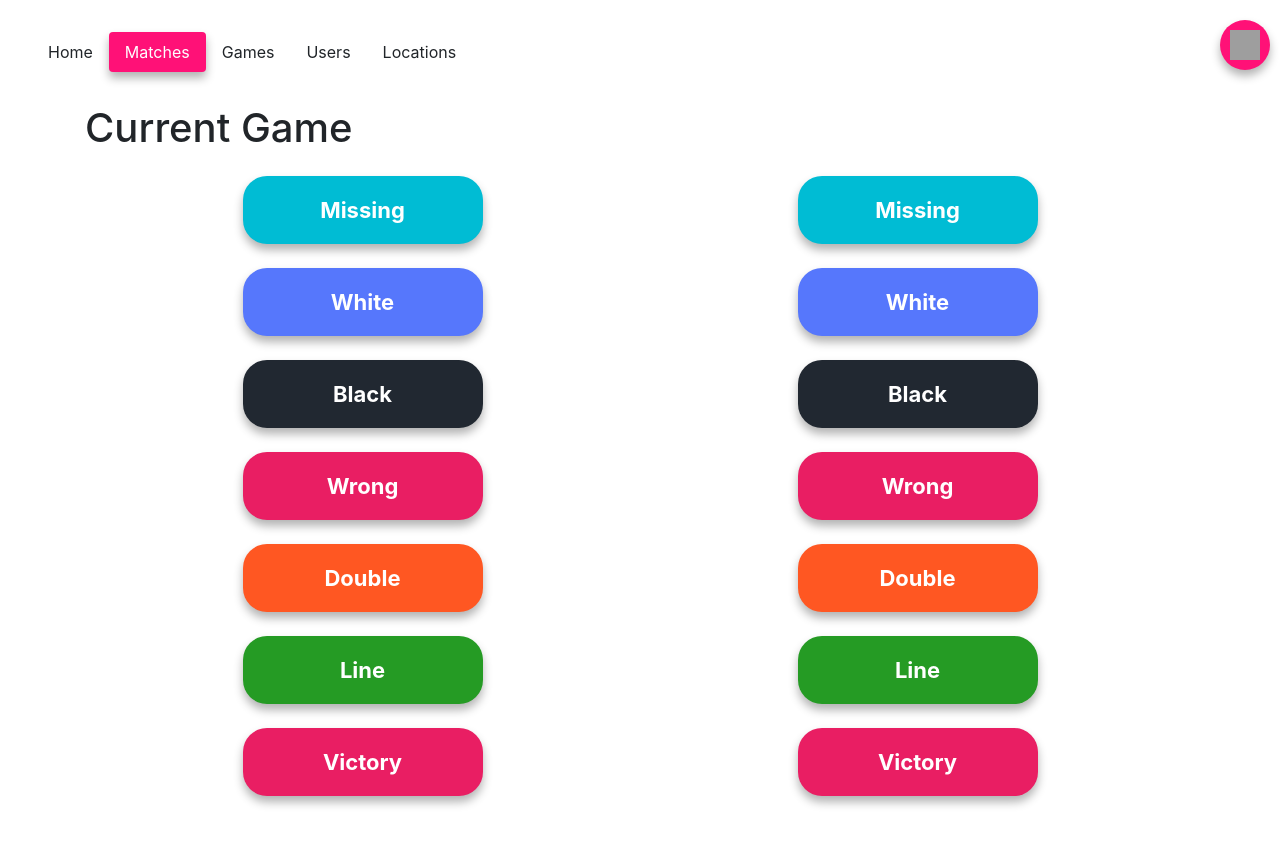
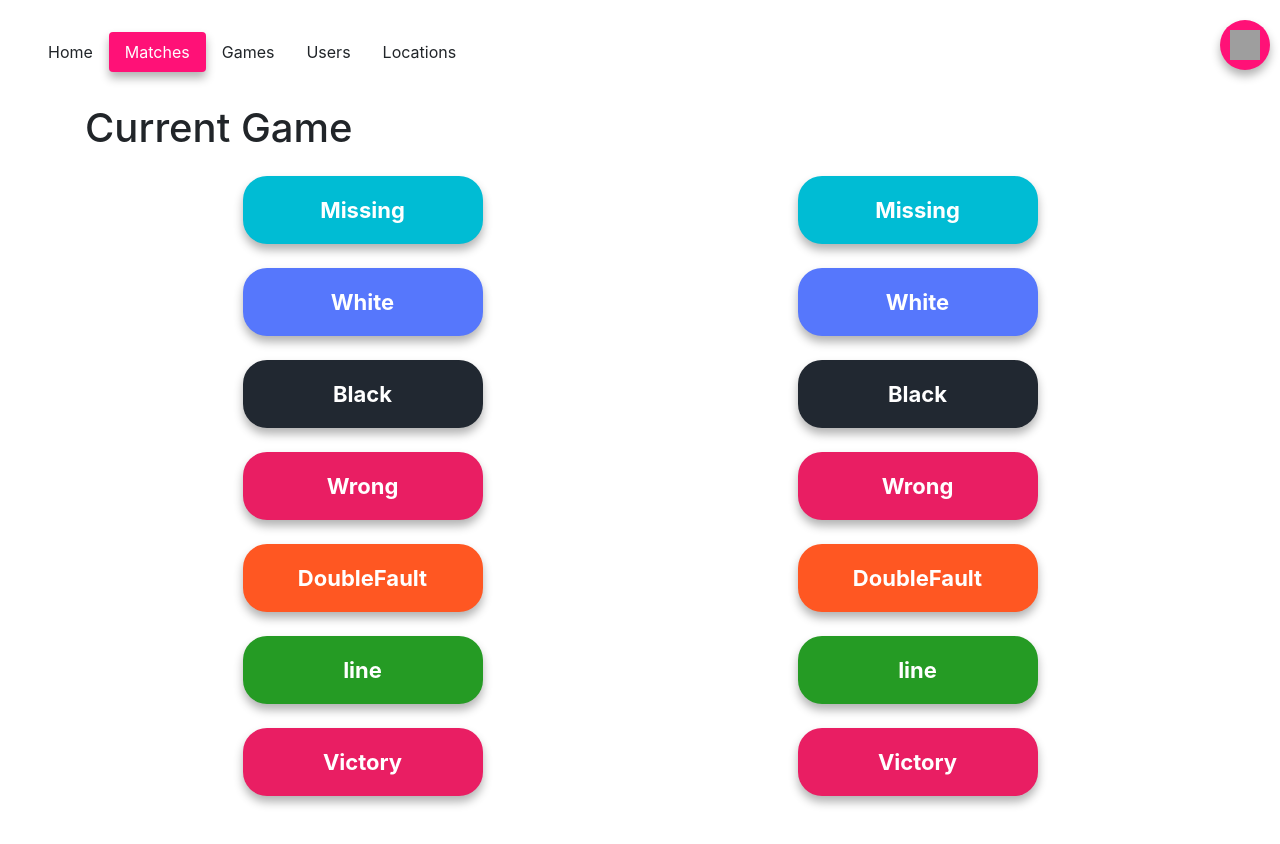
Before and after one commit to pr-olga/stabil_fe, a Vue app: page /matches/1/games/1/current in a window 1280 px wide. Built offline with nearby package versions, Linux system fonts and the light colour scheme; no server answers; grey boxes are pictures that could not be loaded.

Commit message:
feat: finilize patch on player

```diff
--- a/src/components/Game/GameButtons.vue
+++ b/src/components/Game/GameButtons.vue
@@ -1,6 +1,6 @@
 <template>
   <div class="col-md-6">
-    <button class="btn faults f-missing" @click="patchPlayers()">{{this.fault}}</button>
+    <button class="btn faults" :class="dynamicClass" @click="patchPlayers()">{{this.fault}}</button>
   </div>
 </template>
 
@@ -18,14 +18,26 @@ export default {
       default: 'none'
     }
   },
+  data () {
+    return {
+      currentVal: 0,
+      faultToLower: this.fault.toLowerCase(),
+      dynamicClass: 'f-' + this.fault.toLowerCase()
+    }
+  },
+  // TODO: refactor: must be rewrited
+  // TODO: fix: doubleFault and line
   methods: {
     async patchPlayers (fault) {
       try {
-        const fault = this.fault.toLowerCase()
-        await PlayerService.patch(this.playerID, {
-          [fault]: 1
-        }).then((response) => {
-          console.log(response)
+        await PlayerService.getPlayer(this.playerID).then((values) => {
+          this.currentVal = values.data[this.faultToLower]
+        }).then(() => {
+          PlayerService.patch(this.playerID, {
+            [this.faultToLower]: this.currentVal + 1
+          }).then((response) => {
+            console.log(response)
+          })
         })
       } catch (error) {
         console.log(error)
--- a/src/services/PlayerService.js
+++ b/src/services/PlayerService.js
@@ -3,5 +3,8 @@ import Api from '@/services/Api'
 export default {
   patch (id, params) {
     return Api().patch(`players/${id}`, params)
+  },
+  getPlayer (id) {
+    return Api().get('players/' + id)
   }
 }
--- a/src/views/Pages/Games/GameCurrent.vue
+++ b/src/views/Pages/Games/GameCurrent.vue
@@ -10,52 +10,40 @@
         </game-button>
       </div>
       <div class="row mt-4 align-center">
-        <div class="col-md-6">
-          <button class="btn faults f-white">White</button>
-        </div>
-        <div class="col-md-6">
-          <button class="btn faults f-white">White</button>
-        </div>
+        <game-button :playerID="player1ID" :fault="white">
+        </game-button>
+        <game-button :playerID="player2ID" :fault="white">
+        </game-button>
       </div>
       <div class="row mt-4 align-center">
-        <div class="col-md-6">
-          <button class="btn faults f-black">Black</button>
-        </div>
-        <div class="col-md-6">
-          <button class="btn faults f-black">Black</button>
-        </div>
+        <game-button :playerID="player1ID" :fault="black">
+        </game-button>
+        <game-button :playerID="player2ID" :fault="black">
+        </game-button>
       </div>
       <div class="row mt-4 align-center">
-        <div class="col-md-6">
-          <button class="btn faults f-wrong">Wrong</button>
-        </div>
-        <div class="col-md-6">
-          <button class="btn faults f-wrong">Wrong</button>
-        </div>
+        <game-button :playerID="player1ID" :fault="wrong">
+        </game-button>
+        <game-button :playerID="player2ID" :fault="wrong">
+        </game-button>
       </div>
       <div class="row mt-4 align-center">
-        <div class="col-md-6">
-          <button class="btn faults f-double">Double</button>
-        </div>
-        <div class="col-md-6">
-          <button class="btn faults f-double">Double</button>
-        </div>
+        <game-button :playerID="player1ID" :fault="doubleFault">
+        </game-button>
+        <game-button :playerID="player2ID" :fault="doubleFault">
+        </game-button>
       </div>
       <div class="row mt-4 align-center">
-        <div class="col-md-6">
-          <button class="btn faults f-line">Line</button>
-        </div>
-        <div class="col-md-6">
-          <button class="btn faults f-line">Line</button>
-        </div>
+        <game-button :playerID="player1ID" :fault="line4">
+        </game-button>
+        <game-button :playerID="player2ID" :fault="line4">
+        </game-button>
       </div>
       <div class="row mt-4 align-center">
-        <div class="col-md-6">
-          <button class="btn faults f-wrong">Victory</button>
-        </div>
-        <div class="col-md-6">
-          <button class="btn faults f-wrong">Victory</button>
-        </div>
+        <game-button :playerID="player1ID" :fault="victory">
+        </game-button>
+        <game-button :playerID="player2ID" :fault="victory">
+        </game-button>
       </div>
 
     </div>
@@ -77,14 +65,14 @@ export default {
       player2ID: 0, // null because of live circle
       currentPlayerID: '',
       missing: 'Missing',
-      white: '',
-      black: '',
-      wrong: '',
-      doubleFault: '',
-      line4: '',
-      line5: '',
-      line6: '',
-      victory: ''
+      white: 'White',
+      black: 'Black',
+      wrong: 'Wrong',
+      doubleFault: 'DoubleFault',
+      line4: 'line',
+      line5: 'Line 5',
+      line6: 'Line 6',
+      victory: 'Victory'
     }
   },
   created () {
@@ -135,11 +123,15 @@ export default {
   background-color: #e91e63!important;
 }
 
-.f-double {
+.f-doublefault {
   background-color: #ff5722!important;
 }
 
 .f-line {
   background-color: #259b24!important;
 }
+
+.f-victory {
+  background-color: #e91e63!important;
+}
 </style>
```
